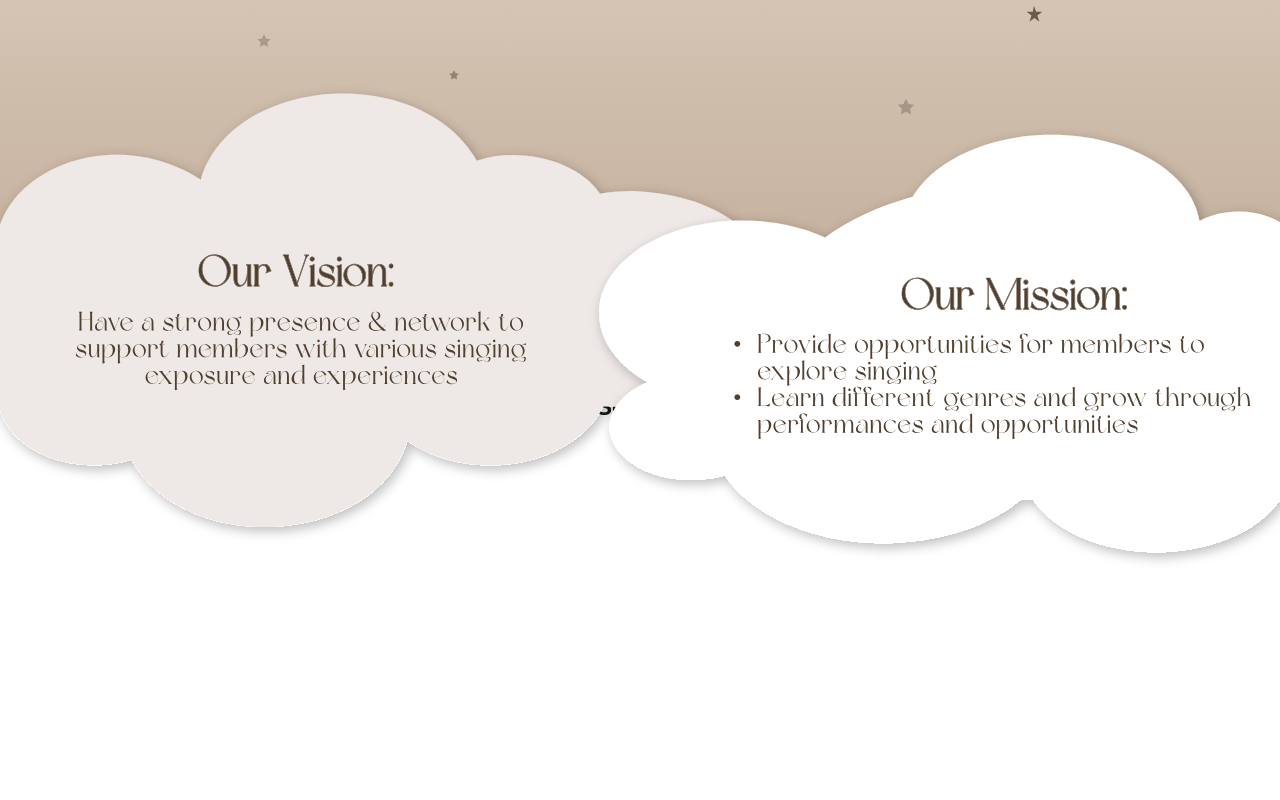
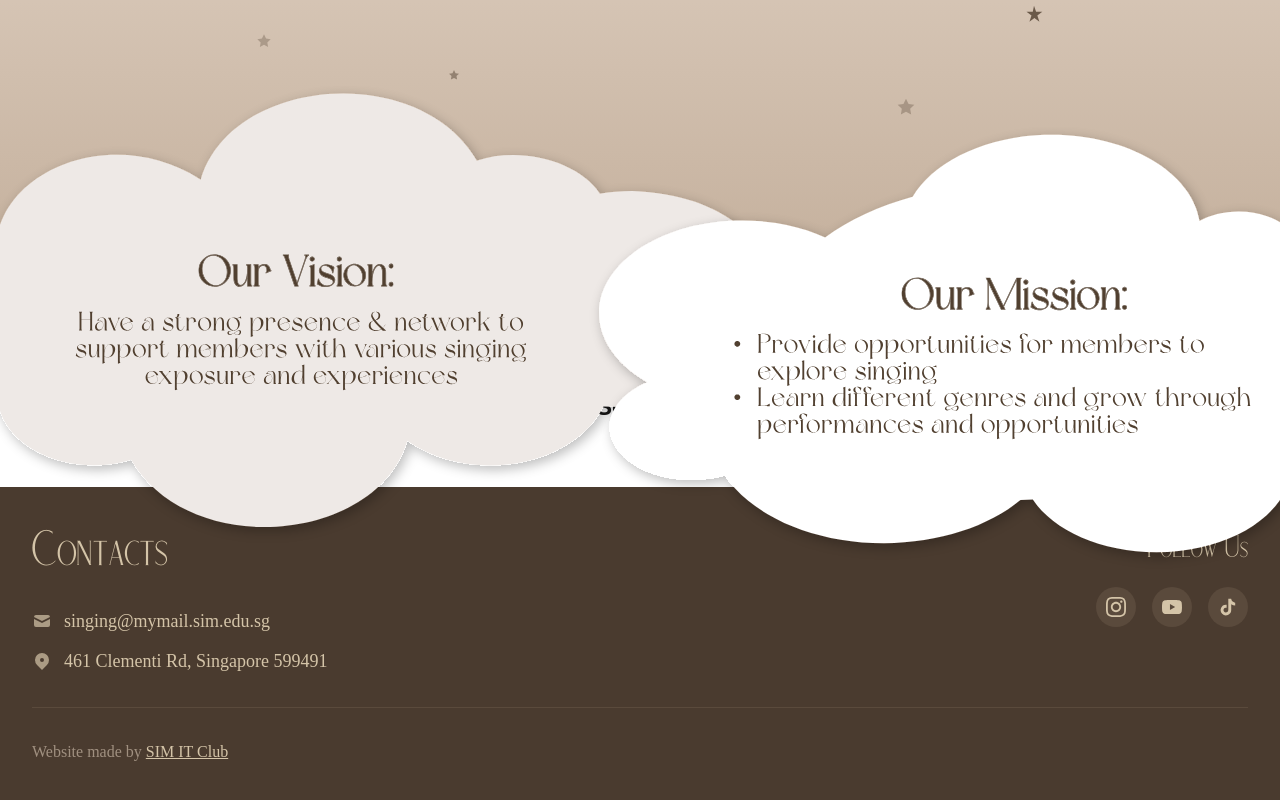
Before and after one commit to SIMITClubAdmin/esprimere-web, a Next.js app: page / in a window 1280 px wide. Shown: the part 593-1393 px from the top of the page. Built offline with nearby package versions, Linux system fonts and the light colour scheme; a web font is replaced by a local one.

Commit message:
added footer

```diff
--- a/src/app/page.tsx
+++ b/src/app/page.tsx
@@ -1,4 +1,5 @@
 import HeroSection from '../components/HeroSection';
+import Footer from '@/components/FooterSection';
 
 export default function Home() {
   return (
@@ -11,6 +12,7 @@ export default function Home() {
           {/* Your content */}
         </div>
       </section>
+      <Footer />
     </main>
   );
 }
--- /dev/null
+++ b/src/components/FooterSection.tsx
@@ -0,0 +1,102 @@
+import React from 'react';
+
+export default function Footer() {
+    return (
+        <footer className="bg-[#4A3B2F] text-[#D4C4A8] py-8 md:py-12">
+            <div className="container mx-auto px-6 md:px-8">
+                {/* Main Content */}
+                <div className="flex flex-col md:flex-row md:justify-between md:items-start gap-8">
+
+                    {/* Left Section - Contacts */}
+                    <div className="flex-1">
+                        <h2 className="font-saint-pauline text-4xl md:text-5xl font-light mb-6 text-[#D4C4A8]">
+                            Contacts
+                        </h2>
+
+                        <div className="space-y-3">
+                            <div className="flex items-center gap-3">
+                                <svg className="w-5 h-5 text-[#D4C4A8] opacity-70" fill="currentColor" viewBox="0 0 20 20">
+                                    <path d="M2.003 5.884L10 9.882l7.997-3.998A2 2 0 0016 4H4a2 2 0 00-1.997 1.884z" />
+                                    <path d="M18 8.118l-8 4-8-4V14a2 2 0 002 2h12a2 2 0 002-2V8.118z" />
+                                </svg>
+                                <a
+                                    href="mailto:singing@mymail.sim.edu.sg"
+                                    className="text-[#D4C4A8] hover:text-white transition-colors duration-300 font-dream-avenue text-lg"
+                                >
+                                    singing@mymail.sim.edu.sg
+                                </a>
+                            </div>
+
+                            <div className="flex items-center gap-3">
+                                <svg className="w-5 h-5 text-[#D4C4A8] opacity-70" fill="currentColor" viewBox="0 0 20 20">
+                                    <path fillRule="evenodd" d="M5.05 4.05a7 7 0 119.9 9.9L10 18.9l-4.95-4.95a7 7 0 010-9.9zM10 11a2 2 0 100-4 2 2 0 000 4z" clipRule="evenodd" />
+                                </svg>
+                                <span className="text-[#D4C4A8] font-dream-avenue text-lg">
+                                    461 Clementi Rd, Singapore 599491
+                                </span>
+                            </div>
+                        </div>
+                    </div>
+
+                    {/* Right Section - Social Media */}
+                    <div className="flex-shrink-0">
+                        <h3 className="font-saint-pauline text-2xl md:text-3xl font-light mb-4 text-[#D4C4A8] md:text-right">
+                            Follow Us
+                        </h3>
+
+                        <div className="flex gap-4 md:justify-end">
+                            {/* Instagram */}
+                            <a
+                                href="#"
+                                className="w-10 h-10 bg-[#5A4A3C] hover:bg-[#6B5B4D] rounded-full flex items-center justify-center transition-all duration-300 hover:scale-110"
+                                aria-label="Instagram"
+                            >
+                                <svg className="w-5 h-5 text-[#D4C4A8]" fill="currentColor" viewBox="0 0 24 24">
+                                    <path d="M12 2.163c3.204 0 3.584.012 4.85.07 3.252.148 4.771 1.691 4.919 4.919.058 1.265.069 1.645.069 4.849 0 3.205-.012 3.584-.069 4.849-.149 3.225-1.664 4.771-4.919 4.919-1.266.058-1.644.07-4.85.07-3.204 0-3.584-.012-4.849-.07-3.26-.149-4.771-1.699-4.919-4.92-.058-1.265-.07-1.644-.07-4.849 0-3.204.013-3.583.07-4.849.149-3.227 1.664-4.771 4.919-4.919 1.266-.057 1.645-.069 4.849-.069zm0-2.163c-3.259 0-3.667.014-4.947.072-4.358.2-6.78 2.618-6.98 6.98-.059 1.281-.073 1.689-.073 4.948 0 3.259.014 3.668.072 4.948.2 4.358 2.618 6.78 6.98 6.98 1.281.058 1.689.072 4.948.072 3.259 0 3.668-.014 4.948-.072 4.354-.2 6.782-2.618 6.979-6.98.059-1.28.073-1.689.073-4.948 0-3.259-.014-3.667-.072-4.947-.196-4.354-2.617-6.78-6.979-6.98-1.281-.059-1.69-.073-4.949-.073zm0 5.838c-3.403 0-6.162 2.759-6.162 6.162s2.759 6.163 6.162 6.163 6.162-2.759 6.162-6.163c0-3.403-2.759-6.162-6.162-6.162zm0 10.162c-2.209 0-4-1.79-4-4 0-2.209 1.791-4 4-4s4 1.791 4 4c0 2.21-1.791 4-4 4zm6.406-11.845c-.796 0-1.441.645-1.441 1.44s.645 1.44 1.441 1.44c.795 0 1.439-.645 1.439-1.44s-.644-1.44-1.439-1.44z" />
+                                </svg>
+                            </a>
+
+                            {/* YouTube */}
+                            <a
+                                href="#"
+                                className="w-10 h-10 bg-[#5A4A3C] hover:bg-[#6B5B4D] rounded-full flex items-center justify-center transition-all duration-300 hover:scale-110"
+                                aria-label="YouTube"
+                            >
+                                <svg className="w-5 h-5 text-[#D4C4A8]" fill="currentColor" viewBox="0 0 24 24">
+                                    <path d="M23.498 6.186a3.016 3.016 0 0 0-2.122-2.136C19.505 3.545 12 3.545 12 3.545s-7.505 0-9.377.505A3.017 3.017 0 0 0 .502 6.186C0 8.07 0 12 0 12s0 3.93.502 5.814a3.016 3.016 0 0 0 2.122 2.136c1.871.505 9.376.505 9.376.505s7.505 0 9.377-.505a3.015 3.015 0 0 0 2.122-2.136C24 15.93 24 12 24 12s0-3.93-.502-5.814zM9.545 15.568V8.432L15.818 12l-6.273 3.568z" />
+                                </svg>
+                            </a>
+
+                            {/* TikTok */}
+                            <a
+                                href="#"
+                                className="w-10 h-10 bg-[#5A4A3C] hover:bg-[#6B5B4D] rounded-full flex items-center justify-center transition-all duration-300 hover:scale-110"
+                                aria-label="TikTok"
+                            >
+                                <svg className="w-5 h-5 text-[#D4C4A8]" fill="currentColor" viewBox="0 0 24 24">
+                                    <path d="M19.59 6.69a4.83 4.83 0 0 1-3.77-4.25V2h-3.45v13.67a2.89 2.89 0 0 1-5.2 1.74 2.89 2.89 0 0 1 2.31-4.64 2.93 2.93 0 0 1 .88.13V9.4a6.84 6.84 0 0 0-1-.05A6.33 6.33 0 0 0 5 20.1a6.34 6.34 0 0 0 10.86-4.43v-7a8.16 8.16 0 0 0 4.77 1.52v-3.4a4.85 4.85 0 0 1-1-.1z" />
+                                </svg>
+                            </a>
+                        </div>
+                    </div>
+                </div>
+
+                {/* Divider */}
+                <div className="border-t border-[#5A4A3C] my-6 md:my-8"></div>
+
+                {/* Bottom Section - Website Credit */}
+                <div className="text-center md:text-left">
+                    <p className="text-[#A09080] font-dream-avenue text-base">
+                        Website made by{' '}
+                        <a
+                            href="#"
+                            className="text-[#D4C4A8] hover:text-white underline transition-colors duration-300"
+                        >
+                            SIM IT Club
+                        </a>
+                    </p>
+                </div>
+            </div>
+        </footer>
+    );
+}
```
